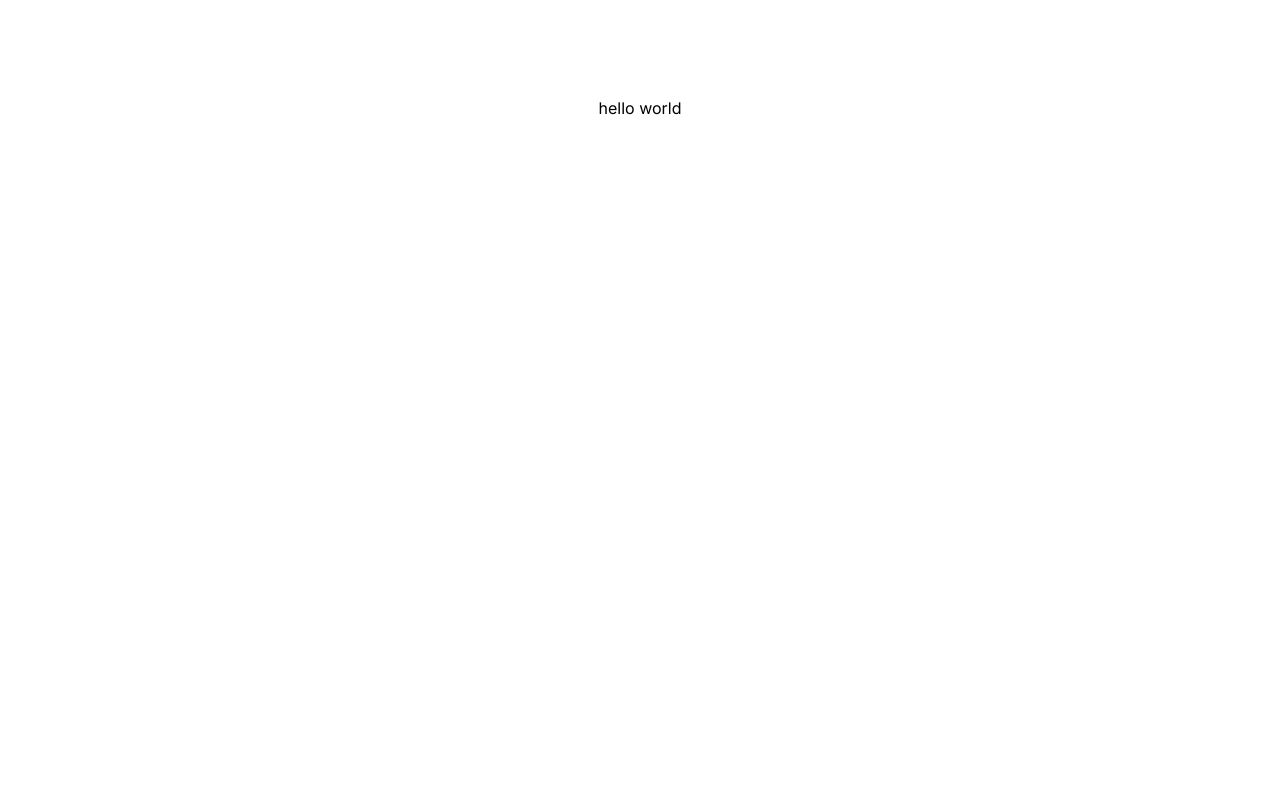
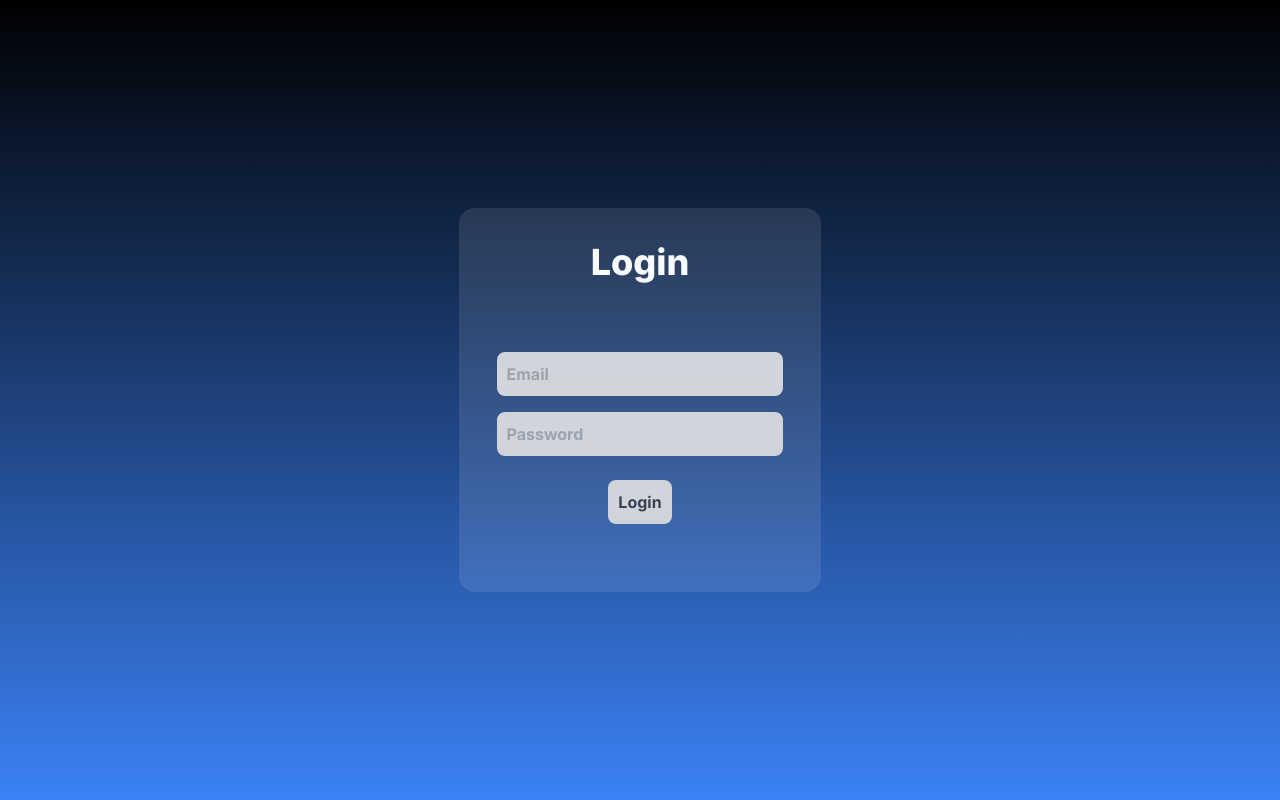
Before and after one commit to BobishDayal/authentication-routing, a Next.js app: page / in a window 1280 px wide. Built offline with nearby package versions, Linux system fonts and the light colour scheme.

Commit message:
initial commit

```diff
--- /dev/null
+++ b/app/components/Content.js
@@ -0,0 +1,5 @@
+const Content = () => {
+  <div>your are logged in</div>;
+};
+
+export default Content;
--- /dev/null
+++ b/app/components/Login.js
@@ -0,0 +1,56 @@
+import { useRef, useState } from "react";
+
+const Login = (props) => {
+  const emailInputRef = useRef();
+  const passwordInputRef = useRef();
+
+  const submitHandler = (e) => {
+    e.preventDefault();
+
+    const email = emailInputRef.current.value;
+    const password = passwordInputRef.current.value;
+
+    const data = {
+      email: email,
+      password: password,
+    };
+    console.log(data);
+
+    props.onSubmit(data);
+  };
+
+  return (
+    <div className=" w-1/3 h-96 border-2 rounded-2xl border-transparent bg-white/[.1]">
+      <h4 className="font-extrabold text-4xl text-gray-50 m-2 mt-8 text-center">
+        Login
+      </h4>
+      <form
+        className="flex flex-col w-4/5 h-4/5 items-center justify-center mx-auto "
+        onSubmit={submitHandler}
+      >
+        <input
+          id="email"
+          type="email"
+          autoComplete="on"
+          placeholder="Email"
+          className="border-2 border-gray-300 rounded-lg p-2   w-full  bg-gray-300  placeholder:text-gray-400 placeholder:font-bold"
+          ref={emailInputRef}
+        />
+        <input
+          id="password"
+          type="password"
+          placeholder="Password"
+          className="border-2 border-gray-300 rounded-lg p-2 m-4  w-full  bg-gray-300  placeholder:text-gray-400 placeholder:font-bold"
+          ref={passwordInputRef}
+        />
+        <input
+          type="submit"
+          value="Login"
+          className="border-transparent border-2 rounded-lg bg-gray-300 text-gray-700 font-bold m-2 p-2 hover:bg-blue-800 hover:text-white cursor-pointer"
+        />
+      </form>
+    </div>
+  );
+};
+
+export default Login;
--- /dev/null
+++ b/app/components/SignIn.js
@@ -0,0 +1,77 @@
+import { useRef, useState } from "react";
+
+const SignIn = () => {
+  const [data, setData] = useState("");
+
+  const firstnameInputRef = useRef();
+  const lastnameInputRef = useRef();
+  const emailInputRef = useRef();
+  const passwordInputRef = useRef();
+
+  const submitHandler = (e) => {
+    e.preventDefault();
+
+    const firstname = firstnameInputRef.current.value;
+    const lastname = lastnameInputRef.current.value;
+    const email = emailInputRef.current.value;
+    const password = passwordInputRef.current.value;
+
+    setData({
+      firstname: firstname,
+      lastname: lastname,
+      email: email,
+      password: password,
+    });
+  };
+
+  return (
+    <div className=" w-1/3 h-96 border-2 rounded-2xl border-transparent bg-white/[.1]">
+      <h4 className="font-extrabold text-4xl text-gray-50 m-4 text-center">
+        Sign In
+      </h4>
+      <form
+        className="flex flex-col w-4/5 h-4/5 items-center justify-center mx-auto "
+        onSubmit={submitHandler}
+      >
+        <input
+          id="firstname"
+          type="text"
+          autoComplete="on"
+          placeholder="First Name"
+          className="border-2 border-gray-300 rounded-lg p-2 m-2 w-full bg-gray-300 placeholder:text-gray-400 placeholder:font-bold"
+          ref={firstnameInputRef}
+        />
+        <input
+          id="lastname"
+          type="text"
+          autoComplete="on"
+          placeholder="Last Name"
+          className="border-2 border-gray-300 rounded-lg p-2 m-2  w-full  bg-gray-300  placeholder:text-gray-400 placeholder:font-bold"
+          ref={lastnameInputRef}
+        />
+        <input
+          id="email"
+          type="email"
+          autoComplete="on"
+          placeholder="Email"
+          className="border-2 border-gray-300 rounded-lg p-2 m-2  w-full  bg-gray-300  placeholder:text-gray-400 placeholder:font-bold"
+          ref={emailInputRef}
+        />
+        <input
+          id="password"
+          type="password"
+          placeholder="password"
+          className="border-2 border-gray-300 rounded-lg p-2 m-2  w-full  bg-gray-300  placeholder:text-gray-400 placeholder:font-bold"
+          ref={passwordInputRef}
+        />
+        <input
+          type="submit"
+          value="Sign in"
+          className="border-transparent border-2 rounded-lg bg-gray-300 text-gray-700 font-bold m-2 p-1.5 hover:bg-blue-800 hover:text-white cursor-pointer"
+        />
+      </form>
+    </div>
+  );
+};
+
+export default SignIn;
--- a/app/page.js
+++ b/app/page.js
@@ -1,9 +1,45 @@
-import Image from "next/image";
+"use client";
+import Login from "./components/Login";
+import SignIn from "./components/SignIn";
+import Content from "./components/Content";
+import { useState } from "react";
+
+const data = [
+  {
+    id: 1,
+    firstname: "Bobish",
+    lastname: "Dayal",
+    email: "bobishdayal@gmail.com",
+    password: "Yariendless@123",
+  },
+  {
+    id: 2,
+    firstname: "Varsha",
+    lastname: "Dayal",
+    email: "varshadayal@gmail.com",
+    password: "Mcbaby@123",
+  },
+];
 
 export default function Home() {
+  const [userExists, setUserExits] = useState(null);
+
+  const checkUserHandler = (obj) => {
+    const currentUser = data.find((user) => user.email === obj.email);
+    console.log(currentUser);
+
+    if (currentUser.password === obj.password) {
+      setUserExits(true);
+      return;
+    }
+
+    setUserExits(false);
+  };
+
   return (
-    <main className="flex min-h-screen flex-col items-center justify-between p-24">
-      <div>hello world</div>
+    <main className="flex min-h-screen flex-col items-center justify-center p-24 bg-gradient-to-t from-blue-500 to-black">
+      {!userExists && <Login onSubmit={checkUserHandler} />}
+      {userExists && <Content />}
     </main>
   );
 }
```
